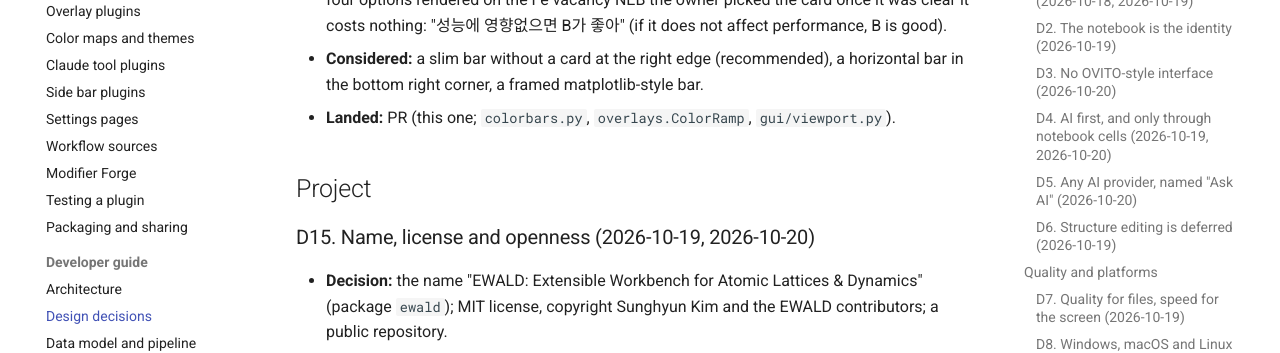
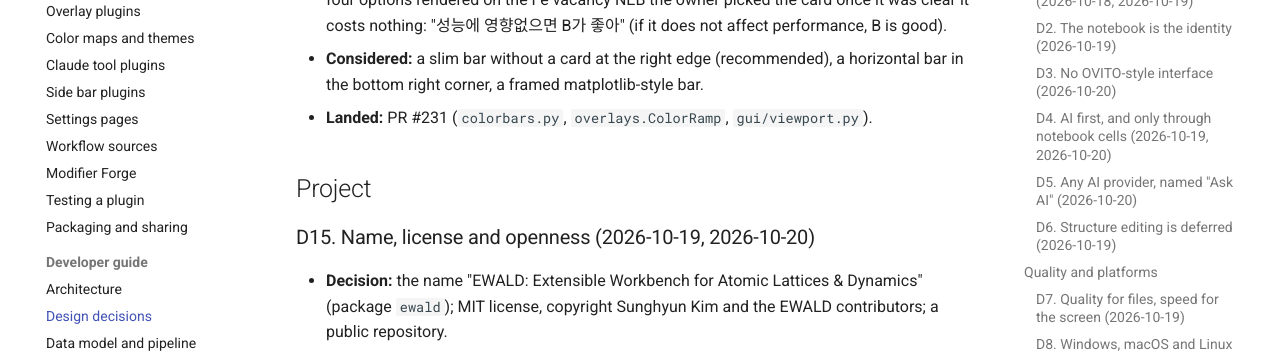
Before and after one commit to frssp/ewald, an MkDocs documentation site: the page built from docs/developer/decisions.md, in a window 1280 px wide and 900 px high, scrolled down 5274 px. Shown: the part 152-505 px from the top of the window. Built offline with MkDocs 1.6.1 and Material for MkDocs 9.7.7, drawn with Linux system fonts in a browser that asks for light colours; comment, search, counter and statistics services are not loaded.

Commit message:
decisions: D21 landed in PR #231
Co-Authored-By: Claude Opus 5.5 (1M context) <noreply@anthropic.com>

```diff
--- a/docs/developer/decisions.md
+++ b/docs/developer/decisions.md
@@ -194,7 +194,7 @@ the end.
   it costs nothing: "성능에 영향없으면 B가 좋아" (if it does not affect performance, B is good).
 - **Considered:** a slim bar without a card at the right edge (recommended), a horizontal bar in
   the bottom right corner, a framed matplotlib-style bar.
-- **Landed:** PR (this one; `colorbars.py`, `overlays.ColorRamp`, `gui/viewport.py`).
+- **Landed:** PR #231 (`colorbars.py`, `overlays.ColorRamp`, `gui/viewport.py`).
 
 ## Project
 
```
